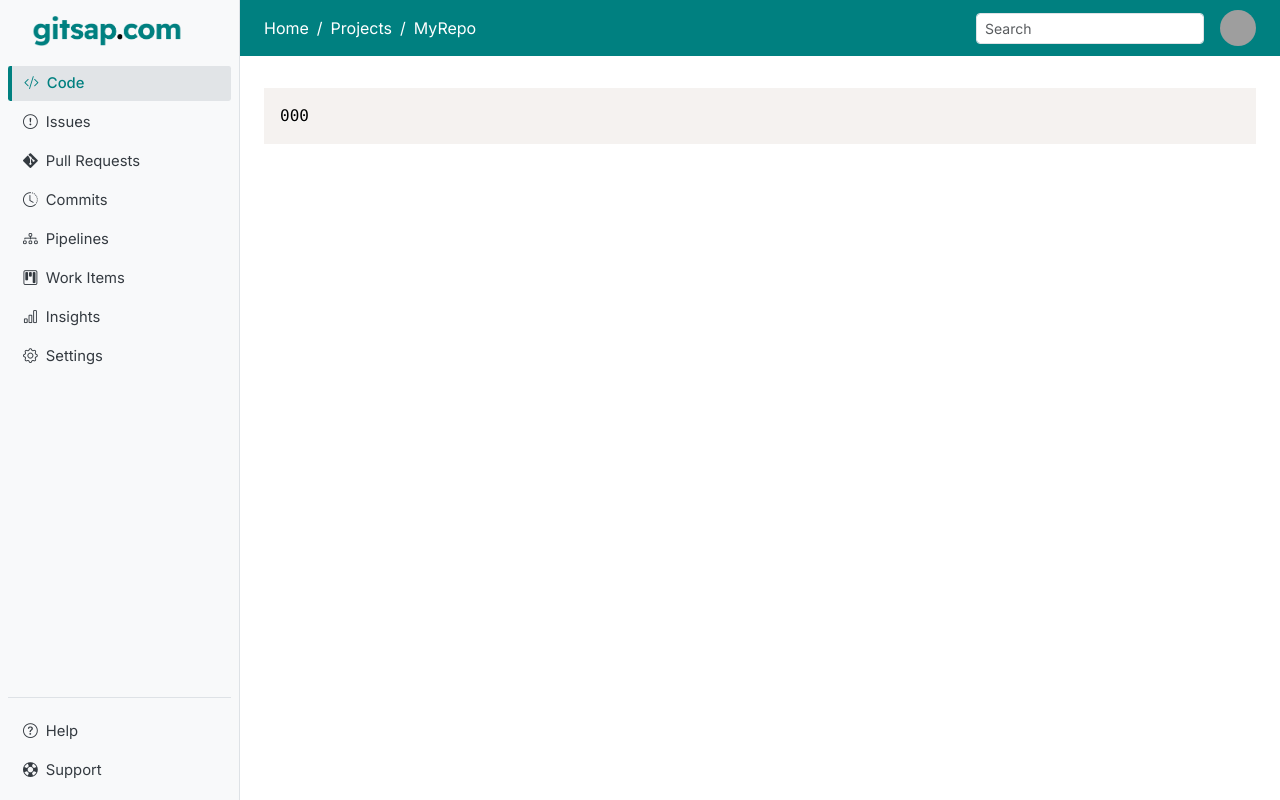
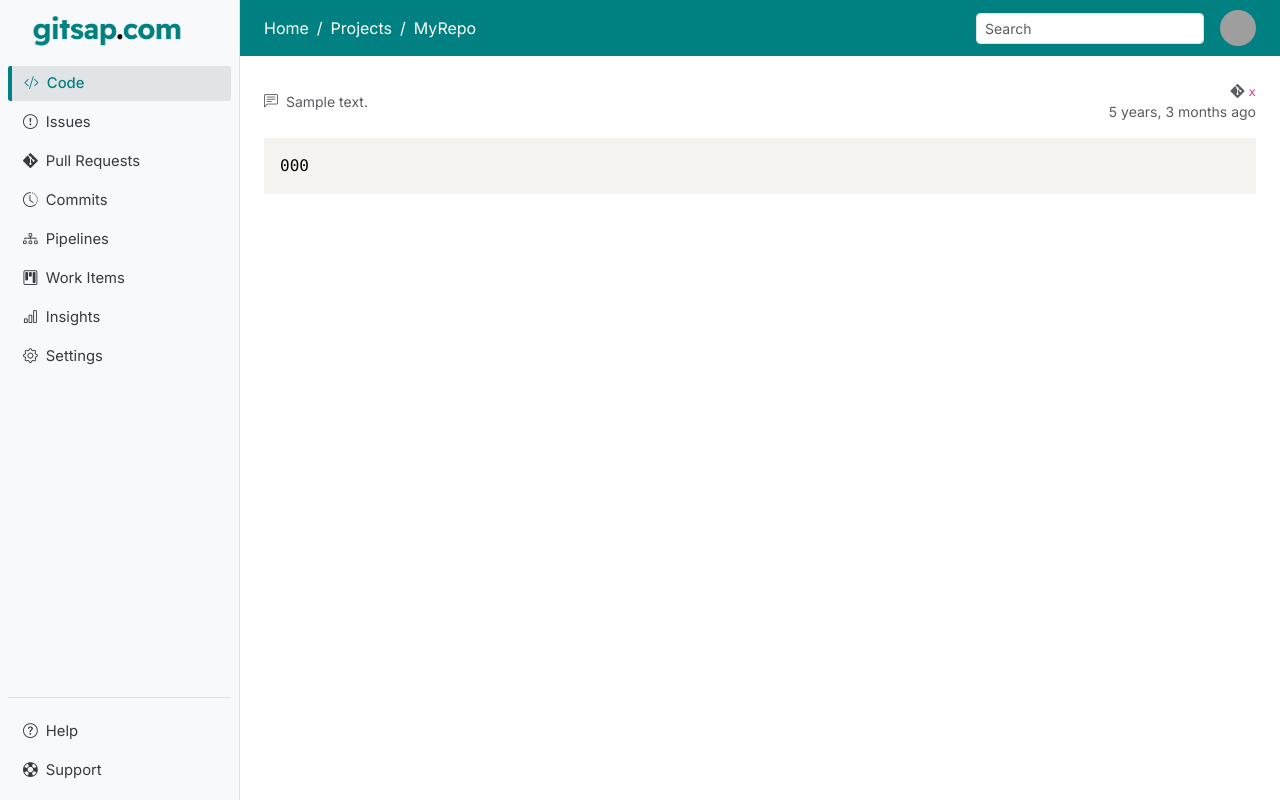
Before and after one commit to santoshkpatro/gitsap, a Django app: template projects/templates/projects/blob.html in a window 1280 px wide. Run offline with Django 5.2, Linux system fonts and the light colour scheme; the template is opened without the code that fills it: most values are stand-ins (such as "Sample title", 1, 10 or a date in 2020); some libraries are stand-ins or nearby versions; grey boxes are pictures that could not be loaded.

Commit message:
feat: Add commit message and timestamp display to blob view

```diff
--- a/projects/templates/projects/blob.html
+++ b/projects/templates/projects/blob.html
@@ -12,6 +12,20 @@
 {% endblock styles %}
 
 {% block content %}
+<div class="d-flex justify-content-between align-items-center mb-3">
+    <!-- Left: Commit message -->
+    <div class="text-muted small">
+        <i class="bi bi-chat-left-text me-1"></i>
+        {{ repo_object.last_commit.message|truncatechars:80 }}
+    </div>
+
+    <!-- Right: Hash + timestamp -->
+    <div class="text-muted small text-end">
+        <div><i class="bi bi-git me-1"></i><code>{{ repo_object.last_commit.hash|slice:":8" }}</code></div>
+        <div>{{ repo_object.last_commit.timestamp|naturaltime }}</div>
+    </div>
+</div>
+
 <pre class="line-numbers"><code class="language-{{ repo_object.language }}">{{ repo_object.code|escape }}</code></pre>
 {% endblock content %}
 
```
